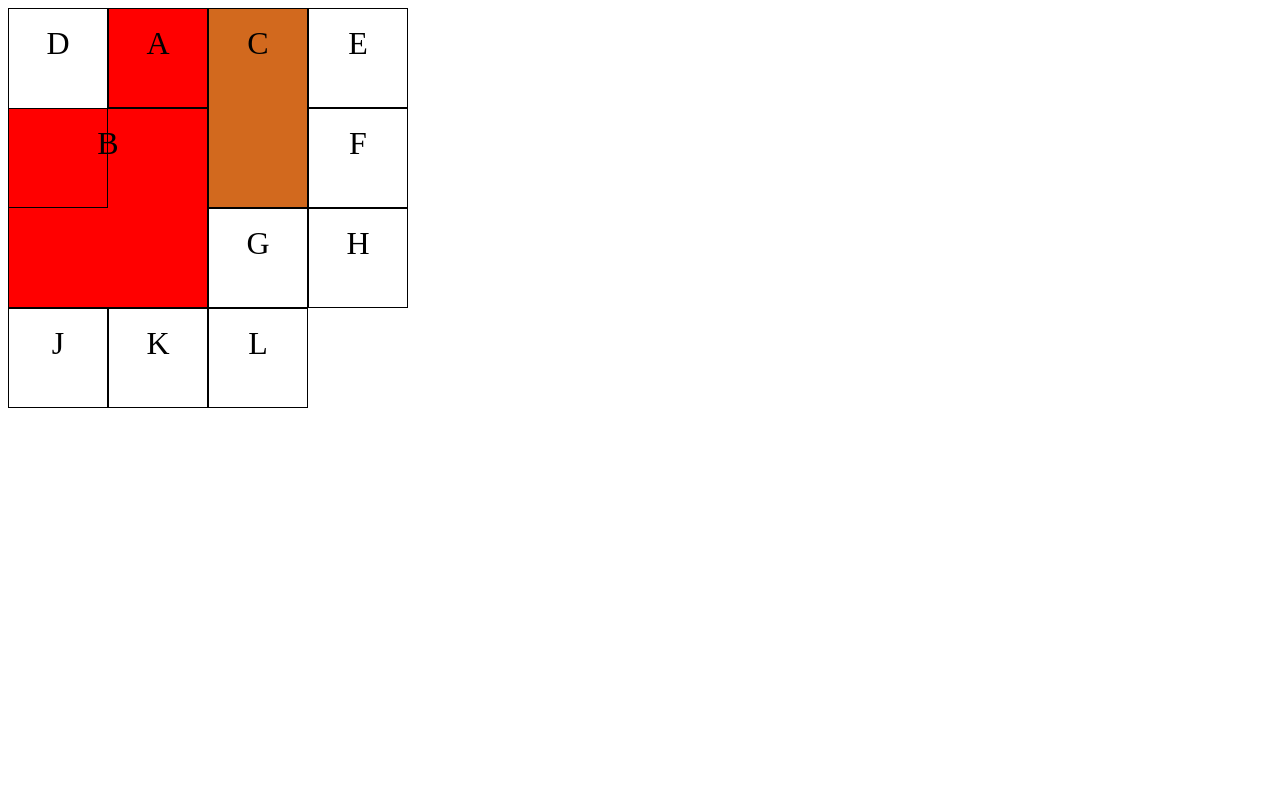
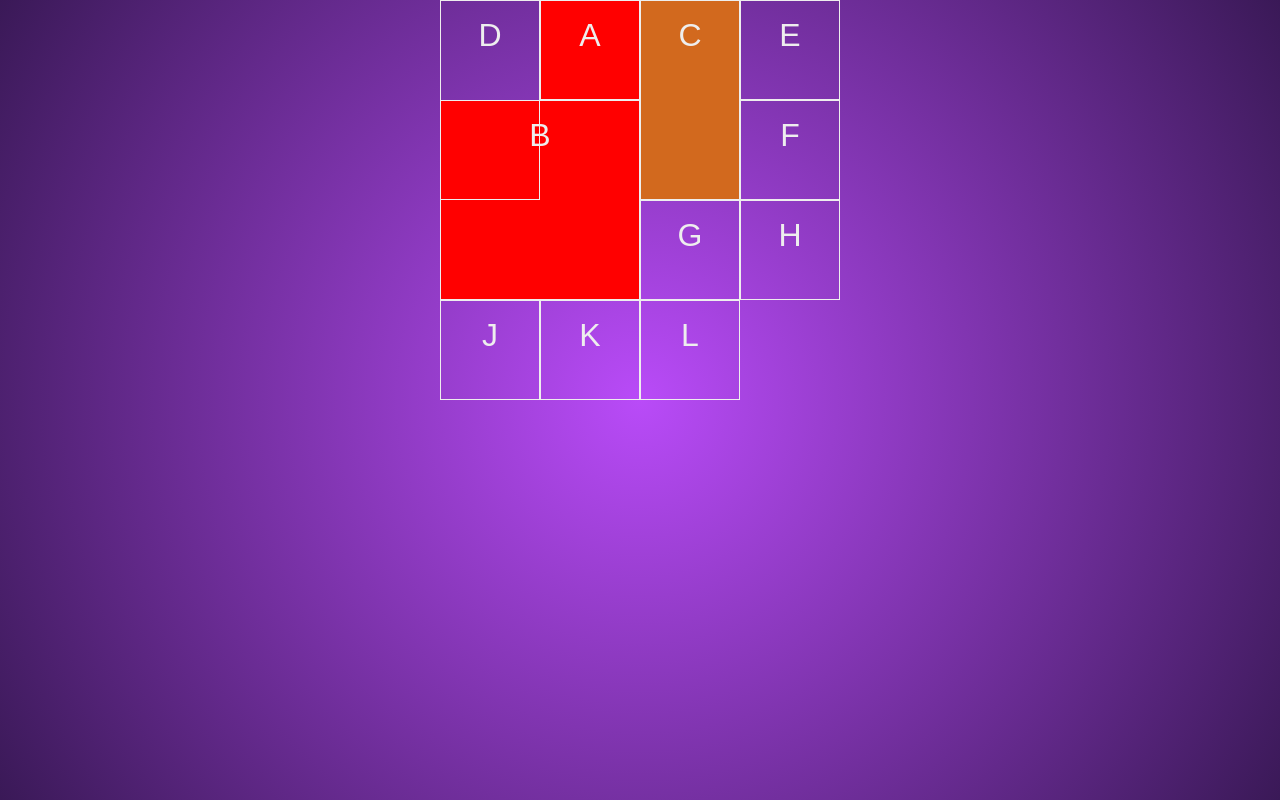
Before and after one commit to willmarin/Proyecto-LP3, a PHP site: page /1.html in a window 1280 px wide. Run offline with PHP 8.4, Linux system fonts and the light colour scheme.

Commit message:
Reorganización de carpetas y actualización de estructura

```diff
--- a/css/grid/5.html
+++ b/css/grid/5.html
@@ -1,5 +1,4 @@
-<!DOCTYPE html>
-<html>
+<html lang="en">
     <head>
         <meta charset="UTF-8">
         <meta name="viewport" content="width=device-width, initial-scale=1.0">
@@ -10,7 +9,7 @@
         <header class="header grid-item">Cabecera
         </header>
         <aside class="aside grid-item">Barra Lateral</aside>
-        <div class="galery">
+        <div class="gallery">
             <img src="img/1.jpg" alt="">
             <img src="img/2.jpg" alt="">
             <img src="img/3.jpg" alt="">
--- a/css/grid/css/0.css
+++ b/css/grid/css/0.css
@@ -1,6 +1,6 @@
 /*Grid*/
 
-.body{
+body{
     font-family: sans-serif;
     background-image: radial-gradient(circle, #b94bf8, #3a1957);
     background-repeat: no-repeat;
--- a/css/grid/css/1.css
+++ b/css/grid/css/1.css
@@ -20,7 +20,7 @@
 
 */
 
-.body{
+body{
     font-family: sans-serif;
     background-image: radial-gradient(circle, #b94bf8, #3a1957);
     background-repeat: no-repeat;
--- a/css/grid/css/2.css
+++ b/css/grid/css/2.css
@@ -24,7 +24,7 @@
 
 */
 
-.body{
+body{
     font-family: sans-serif;
     background-image: radial-gradient(circle, #b94bf8, #3a1957);
     background-repeat: no-repeat;
--- a/css/grid/css/3.css
+++ b/css/grid/css/3.css
@@ -17,7 +17,7 @@
 auto-fit: Elimina los grid-items vacíos que no se estén ocupando.
 */
 
-.body{
+body{
     font-family: sans-serif;
     background-image: radial-gradient(circle, #b94bf8, #3a1957);
     background-repeat: no-repeat;
--- a/css/grid/css/4.css
+++ b/css/grid/css/4.css
@@ -16,7 +16,7 @@
 strectch(default)
 */
 
-.body{
+body{
     height: 100hv;
     color: #eee;
     font-family: sans-serif;
```
Also changed, not shown: css/grid/css/5.css (+6 -5 lines).
